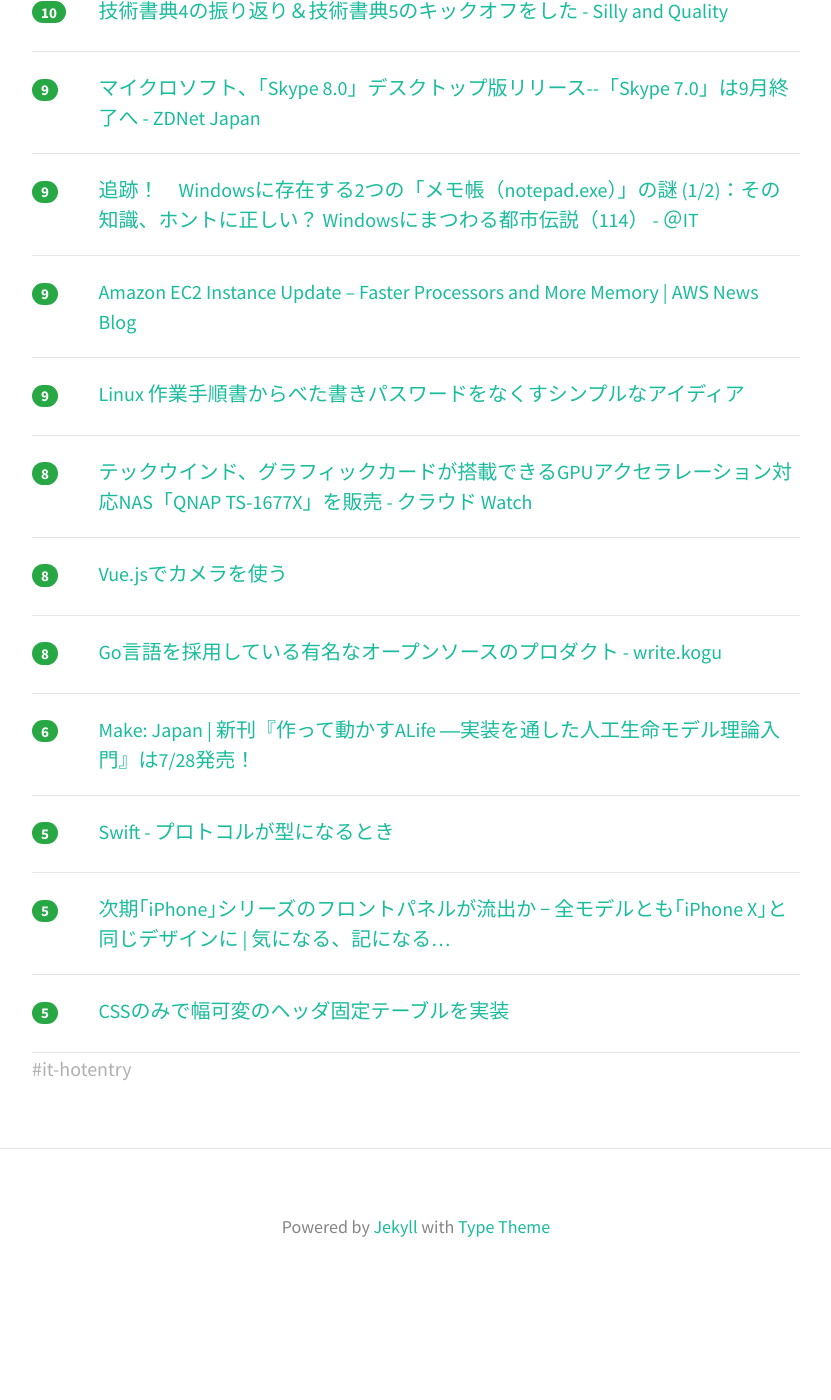
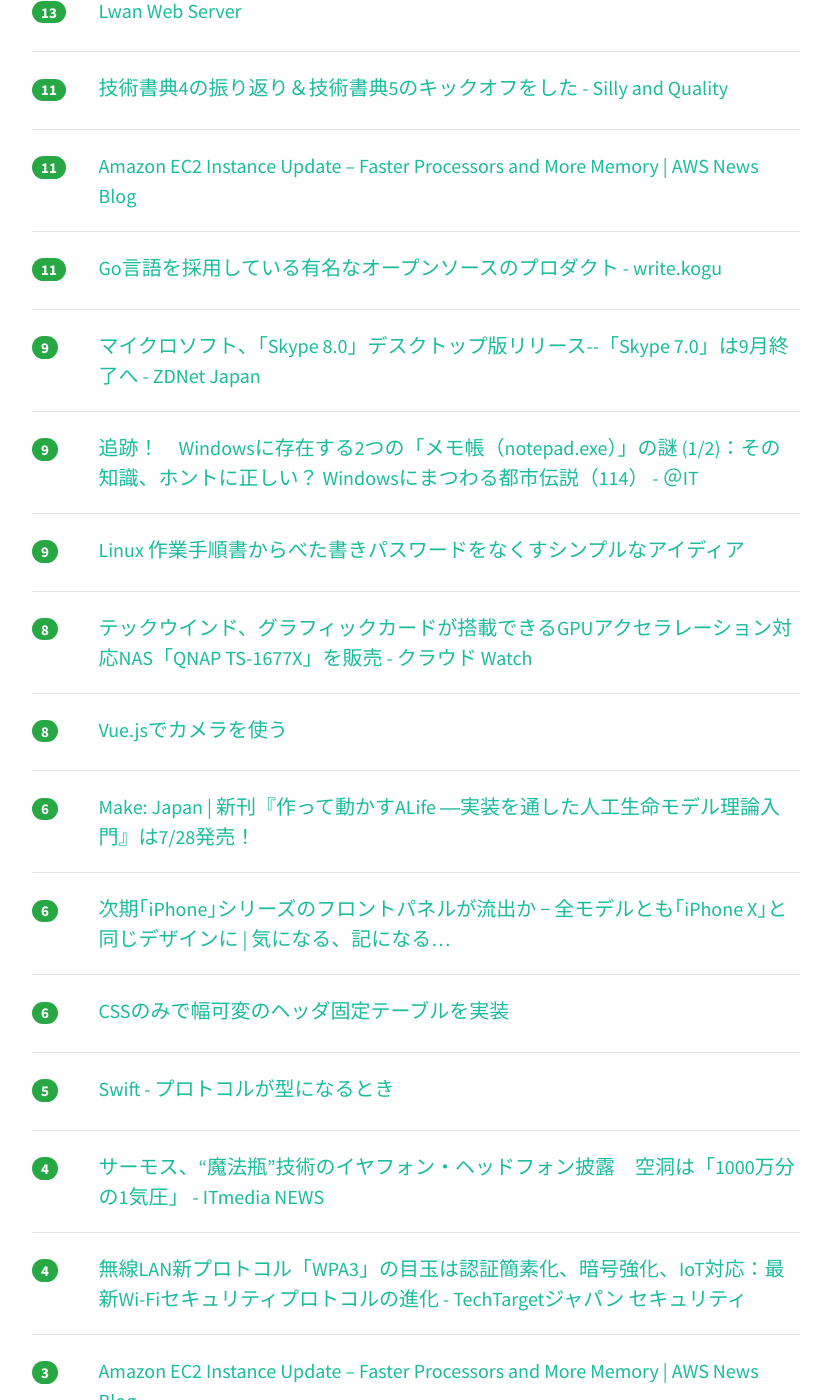
Before and after one commit to yatta47/hatena-matome-site, a Jekyll site: the page built from _posts/2018-07-18-hatena.md, in a window 1280 px wide and 1400 px high, scrolled down 579 px. Shown: the whole window, without its empty margins (224-1055 px from the left). Built offline with Jekyll 4.4.1, drawn with Linux system fonts in a browser that asks for light colours; nearby versions of some CDN libraries; before the commit the page ends 1883 px from its top, so only the background shows below that; some of the changed text lies outside the part shown.

Commit message:
Updated 2018-07-18

```diff
--- a/_posts/2018-07-18-hatena.md
+++ b/_posts/2018-07-18-hatena.md
@@ -1,24 +1,39 @@
 ---
 layout: post
 title:  "2018-07-18 はてぶIT"
-date:   2018-07-18 05:01:51
+date:   2018-07-18 06:01:57
 tags: [it-hotentry]
 ---
-14 件のデータあり
+18 件のデータあり
 
 <hr><div class="row">
-<div class="col-1"><span class="badge badge-pill badge-success h2">15</span></div>
+<div class="col-1"><span class="badge badge-pill badge-success h2">16</span></div>
 <div class="col-11"><a href='https://gist.github.com/swalkinshaw/3a33e2d292b60e68fcebe12b62bbb3e2' target='_blank'>Designing a GraphQL API · GitHub</a></div>
 </div>
 <hr>
 <div class="row">
-<div class="col-1"><span class="badge badge-pill badge-success h2">12</span></div>
+<div class="col-1"><span class="badge badge-pill badge-success h2">16</span></div>
 <div class="col-11"><a href='http://www.itmedia.co.jp/news/articles/1807/17/news127.html' target='_blank'>ローランド、小さく軽くなったデジタル管楽器「Aerophone GO」発表　サックスの指使いで演奏 - ITmedia NEWS</a></div>
 </div>
 <hr>
 <div class="row">
-<div class="col-1"><span class="badge badge-pill badge-success h2">10</span></div>
+<div class="col-1"><span class="badge badge-pill badge-success h2">13</span></div>
+<div class="col-11"><a href='https://lwan.ws/' target='_blank'>Lwan Web Server</a></div>
+</div>
+<hr>
+<div class="row">
+<div class="col-1"><span class="badge badge-pill badge-success h2">11</span></div>
 <div class="col-11"><a href='http://meganetaaan.hatenablog.com/entry/2018/07/17/233556' target='_blank'>技術書典4の振り返り＆技術書典5のキックオフをした - Silly and Quality</a></div>
+</div>
+<hr>
+<div class="row">
+<div class="col-1"><span class="badge badge-pill badge-success h2">11</span></div>
+<div class="col-11"><a href='https://aws.amazon.com/blogs/aws/amazon-ec2-instance-update-faster-processors-and-more-memory/' target='_blank'>Amazon EC2 Instance Update – Faster Processors and More Memory | AWS News Blog</a></div>
+</div>
+<hr>
+<div class="row">
+<div class="col-1"><span class="badge badge-pill badge-success h2">11</span></div>
+<div class="col-11"><a href='http://write.kogus.org/articles/j5oYbI' target='_blank'>Go言語を採用している有名なオープンソースのプロダクト - write.kogu</a></div>
 </div>
 <hr>
 <div class="row">
@@ -29,11 +44,6 @@ tags: [it-hotentry]
 <div class="row">
 <div class="col-1"><span class="badge badge-pill badge-success h2">9</span></div>
 <div class="col-11"><a href='http://www.atmarkit.co.jp/ait/articles/1807/17/news012.html' target='_blank'>追跡！　Windowsに存在する2つの「メモ帳（notepad.exe）」の謎 (1/2)：その知識、ホントに正しい？ Windowsにまつわる都市伝説（114） - ＠IT</a></div>
-</div>
-<hr>
-<div class="row">
-<div class="col-1"><span class="badge badge-pill badge-success h2">9</span></div>
-<div class="col-11"><a href='https://aws.amazon.com/blogs/aws/amazon-ec2-instance-update-faster-processors-and-more-memory/' target='_blank'>Amazon EC2 Instance Update – Faster Processors and More Memory | AWS News Blog</a></div>
 </div>
 <hr>
 <div class="row">
@@ -52,13 +62,18 @@ tags: [it-hotentry]
 </div>
 <hr>
 <div class="row">
-<div class="col-1"><span class="badge badge-pill badge-success h2">8</span></div>
-<div class="col-11"><a href='http://write.kogus.org/articles/j5oYbI' target='_blank'>Go言語を採用している有名なオープンソースのプロダクト - write.kogu</a></div>
+<div class="col-1"><span class="badge badge-pill badge-success h2">6</span></div>
+<div class="col-11"><a href='http://makezine.jp/blog/2018/07/how-to-make-and-run-alife.html' target='_blank'>Make: Japan | 新刊『作って動かすALife ―実装を通した人工生命モデル理論入門』は7/28発売！</a></div>
 </div>
 <hr>
 <div class="row">
 <div class="col-1"><span class="badge badge-pill badge-success h2">6</span></div>
-<div class="col-11"><a href='http://makezine.jp/blog/2018/07/how-to-make-and-run-alife.html' target='_blank'>Make: Japan | 新刊『作って動かすALife ―実装を通した人工生命モデル理論入門』は7/28発売！</a></div>
+<div class="col-11"><a href='https://taisy0.com/2018/07/17/99386.html' target='_blank'>次期｢iPhone｣シリーズのフロントパネルが流出か − 全モデルとも｢iPhone X｣と同じデザインに | 気になる、記になる…</a></div>
+</div>
+<hr>
+<div class="row">
+<div class="col-1"><span class="badge badge-pill badge-success h2">6</span></div>
+<div class="col-11"><a href='https://qiita.com/k7a/items/eda2f228f53e57827b7c' target='_blank'>CSSのみで幅可変のヘッダ固定テーブルを実装</a></div>
 </div>
 <hr>
 <div class="row">
@@ -67,12 +82,17 @@ tags: [it-hotentry]
 </div>
 <hr>
 <div class="row">
-<div class="col-1"><span class="badge badge-pill badge-success h2">5</span></div>
-<div class="col-11"><a href='https://taisy0.com/2018/07/17/99386.html' target='_blank'>次期｢iPhone｣シリーズのフロントパネルが流出か − 全モデルとも｢iPhone X｣と同じデザインに | 気になる、記になる…</a></div>
+<div class="col-1"><span class="badge badge-pill badge-success h2">4</span></div>
+<div class="col-11"><a href='http://www.itmedia.co.jp/news/articles/1807/17/news095.html' target='_blank'>サーモス、“魔法瓶”技術のイヤフォン・ヘッドフォン披露　空洞は「1000万分の1気圧」 - ITmedia NEWS</a></div>
 </div>
 <hr>
 <div class="row">
-<div class="col-1"><span class="badge badge-pill badge-success h2">5</span></div>
-<div class="col-11"><a href='https://qiita.com/k7a/items/eda2f228f53e57827b7c' target='_blank'>CSSのみで幅可変のヘッダ固定テーブルを実装</a></div>
+<div class="col-1"><span class="badge badge-pill badge-success h2">4</span></div>
+<div class="col-11"><a href='http://techtarget.itmedia.co.jp/tt/news/1807/17/news11.html' target='_blank'>無線LAN新プロトコル「WPA3」の目玉は認証簡素化、暗号強化、IoT対応：最新Wi-Fiセキュリティプロトコルの進化 - TechTargetジャパン セキュリティ</a></div>
 </div>
 <hr>
+<div class="row">
+<div class="col-1"><span class="badge badge-pill badge-success h2">3</span></div>
+<div class="col-11"><a href='https://aws.amazon.com/jp/blogs/aws/amazon-ec2-instance-update-faster-processors-and-more-memory/' target='_blank'>Amazon EC2 Instance Update – Faster Processors and More Memory | AWS News Blog</a></div>
+</div>
+<hr>
```
